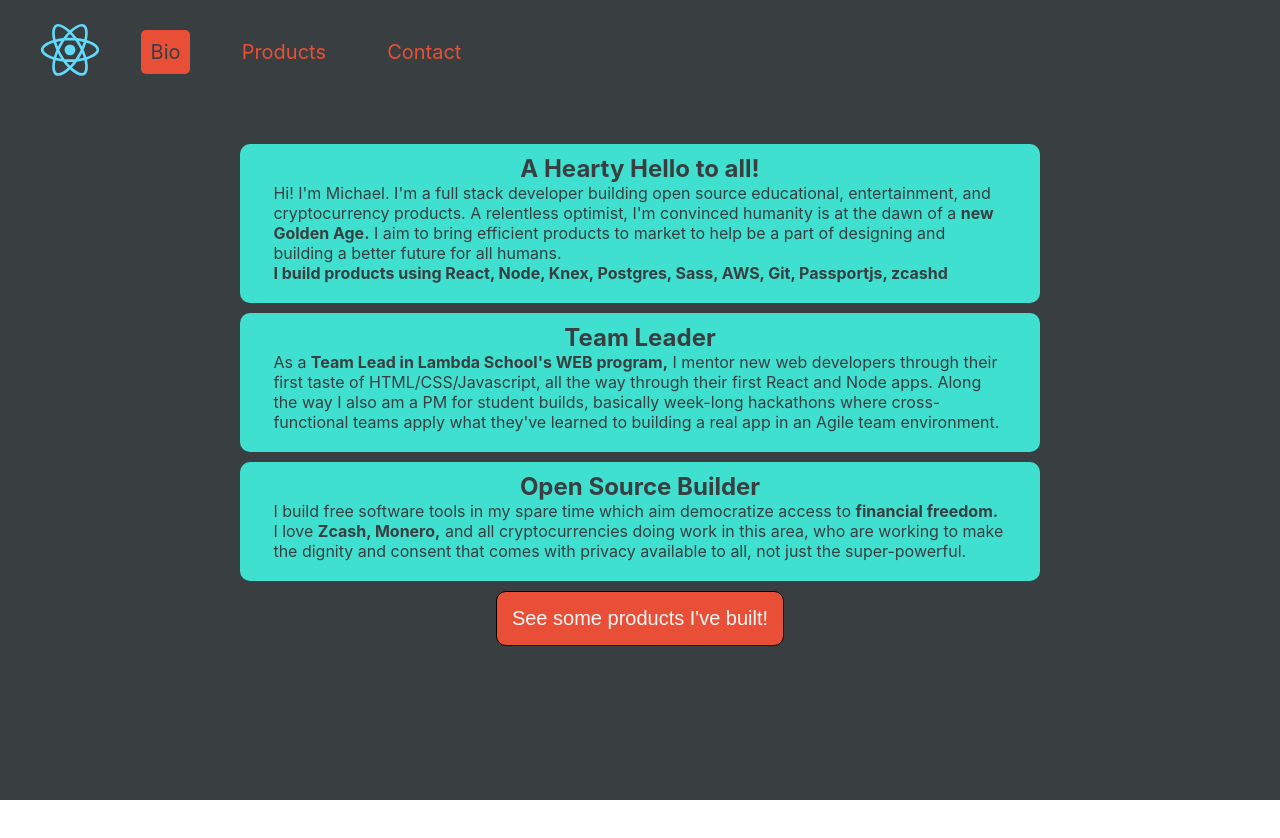
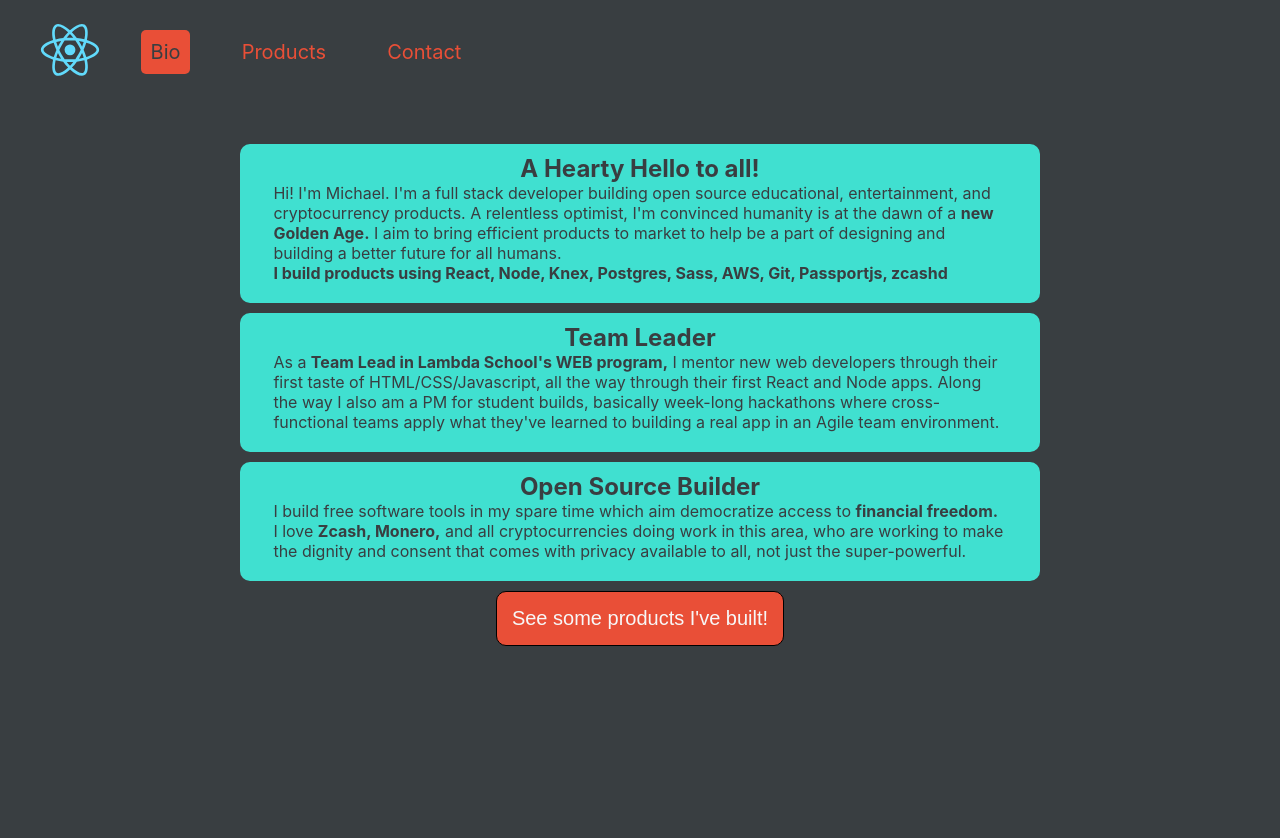
Before and after one commit to michaelharms6010/harms-portfolio, a React (Create React App) app: page /bio in a window 1280 px wide. Shown: the top 838 px of the page. Before the commit the page ends 800 px from the top, so only its background shows below. Built offline with nearby package versions, Linux system fonts and the light colour scheme.

Commit message:
handles scrollbar

```diff
--- a/src/App.scss
+++ b/src/App.scss
@@ -8,10 +8,10 @@
   text-align: center;
   // background-image: url("./assets/mike.jpg");
   background: #393E41;
+  // padding-bottom: .01%;
   color: rgb(233, 233, 233);
-  background-repeat: no-repeat;
-  background-size: 100% 100%;
   min-height:100vh;
+  overflow: hidden;
 }
 
 p, h1,h2,h3,h4,h5 {
--- a/src/components/Bio.scss
+++ b/src/components/Bio.scss
@@ -2,6 +2,7 @@
     width: 90%;
     margin: 5vh auto;
     max-width: 800px;
+    min-height:100vh;
 
     div {
         background: turquoise;
```
